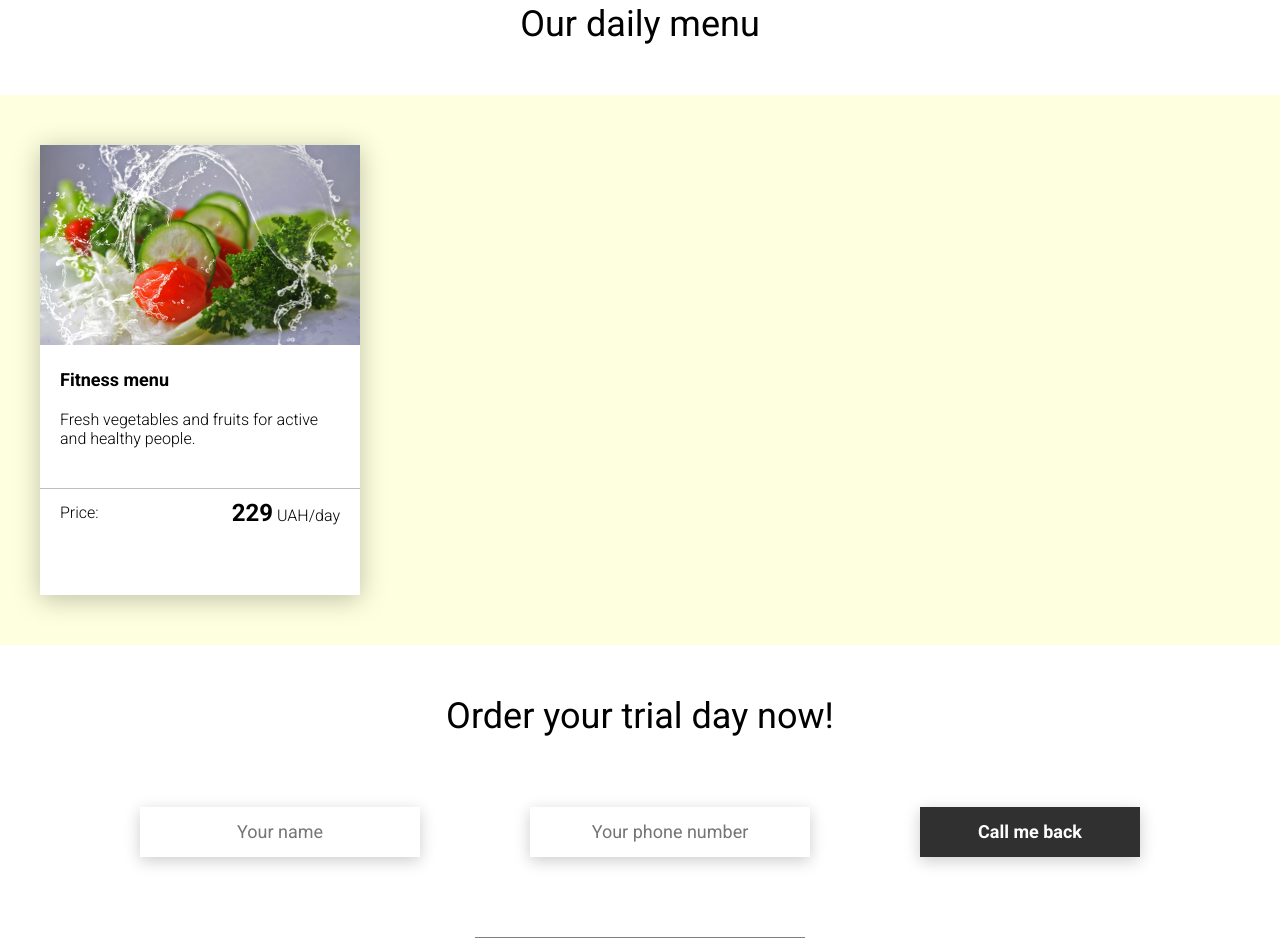
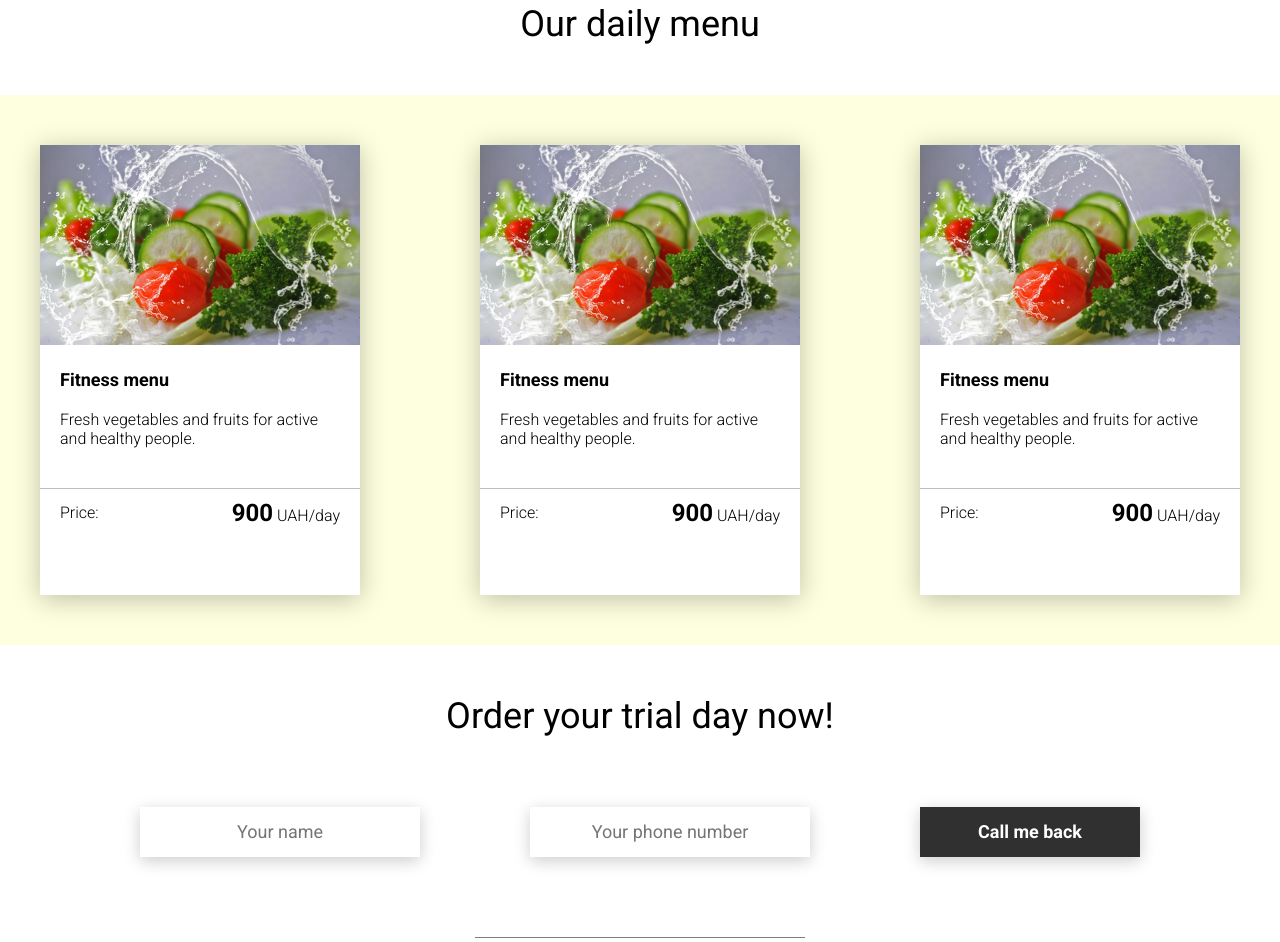
Before and after one commit to theromanov/Food-booking-app, a plain HTML site: page index.html in a window 1280 px wide. Shown: the part 2503-3445 px from the top of the page. Drawn offline with Linux system fonts and the light colour scheme.

Commit message:
feat: add menu cards rendering with MenuItem class

```diff
--- a/index.html
+++ b/index.html
@@ -193,7 +193,7 @@
         <div class="menu__field">
             <div class="container">
 
-                <div class="menu__item">
+                <!-- <div class="menu__item">
                     <img src="img/tabs/vegy.jpg" alt="vegy">
                     <h3 class="menu__item-subtitle">Fitness menu</h3>
                     <div class="menu__item-descr">
@@ -202,9 +202,9 @@
                     <div class="menu__item-divider"></div>
                     <div class="menu__item-price">
                         <div class="menu__item-cost">Price:</div>
-                        <div class="menu__item-total"><span>229</span> UAH/day</div>
+                        <div class="menu__item-total"><span>20</span> UAH/day</div>
                     </div>
-                </div>
+                </div> -->
 
             </div>
         </div>
--- a/js/script.js
+++ b/js/script.js
@@ -96,3 +96,67 @@
 }
 
 setClock(".timer", deadline);
+
+// Cards
+
+class MenuItem {
+  constructor(src, alt, title, descr, price, parentSelector) {
+    this.src = src;
+    this.alt = alt;
+    this.title = title;
+    this.parent = document.querySelector(parentSelector);
+    this.descr = descr;
+    this.price = price;
+    this.currency = 45;
+    this.changeToUAH();
+  }
+
+  changeToUAH() {
+    this.price = this.price * this.currency;
+  }
+
+  renderMenuItem() {
+    // const menuItem = document.createElement("div");
+    // menuItem.innerHTML = `
+    // <div class="menu__item">
+    //     <img src=${this.src} alt=${this.alt}>
+    //     <h3 class="menu__item-subtitle">${this.title}</h3>
+    //     <div class="menu__item-descr">
+    //         ${this.descr}
+    //     </div>
+    //     <div class="menu__item-divider"></div>
+    //     <div class="menu__item-price">
+    //         <div class="menu__item-cost">Price:</div>
+    //         <div class="menu__item-total"><span>${this.price}</span> UAH/day</div>
+    //     </div>
+    // </div>
+    //       `;
+    // this.parent.append(menuItem);
+
+    this.parent.innerHTML += `
+    <div class="menu__item">
+        <img src=${this.src} alt=${this.alt}>
+        <h3 class="menu__item-subtitle">${this.title}</h3>
+        <div class="menu__item-descr">
+            ${this.descr}
+        </div>
+        <div class="menu__item-divider"></div>
+        <div class="menu__item-price">
+            <div class="menu__item-cost">Price:</div>
+            <div class="menu__item-total"><span>${this.price}</span> UAH/day</div>
+        </div>
+    </div>
+          `;
+  }
+}
+
+for (let i = 0; i < 3; i++) {
+  new MenuItem(
+    "img/tabs/vegy.jpg",
+    "vegy",
+    "Fitness menu",
+    "Fresh vegetables and fruits for active and healthy people.",
+    20,
+    ".menu .container",
+  ).renderMenuItem();
+}
```
